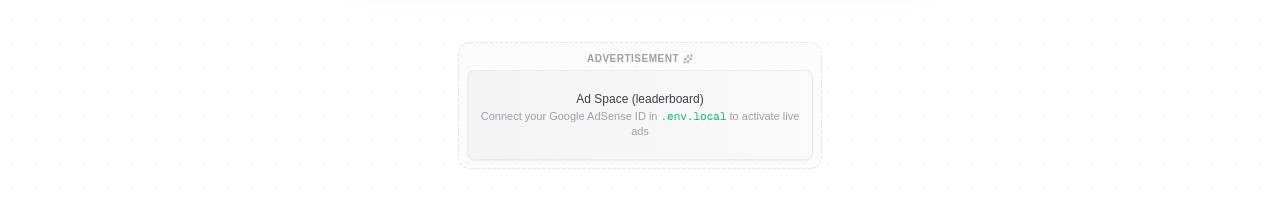
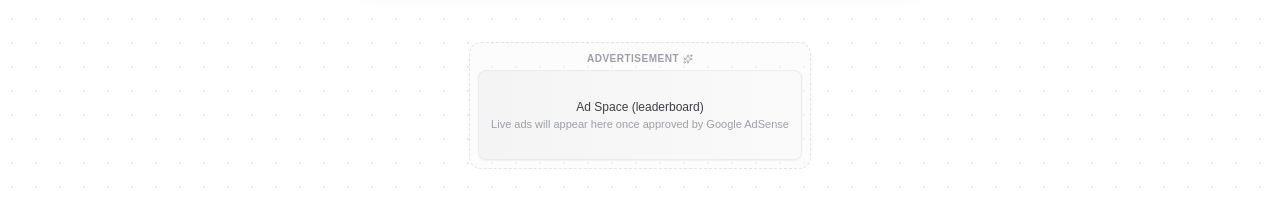
Before and after one commit to neel20409/quicktools, a Next.js app: page / in a window 1280 px wide. Shown: the part 538-746 px from the top of the page. Built offline with nearby package versions, Linux system fonts and the light colour scheme; no server answers.

Commit message:
fix(adsense): add other metadata verification and auto-mount push with fallback styling in AdBanner

```diff
--- a/src/app/layout.tsx
+++ b/src/app/layout.tsx
@@ -65,6 +65,9 @@ export const metadata: Metadata = {
   verification: {
     google: '80OuNJFLs9jPTIyWwPWmkau1BpEeDC-_P3g0o3ZQ1GU',
   },
+  other: {
+    'google-adsense-account': 'ca-pub-8023550227126773',
+  },
 };
 
 export default function RootLayout({
--- a/src/components/AdBanner.tsx
+++ b/src/components/AdBanner.tsx
@@ -1,29 +1,51 @@
 'use client';
 
-import React from 'react';
+import React, { useEffect, useRef } from 'react';
 import { Sparkles } from 'lucide-react';
 
 interface AdBannerProps {
   slot?: string;
+  slotId?: string;
   format?: 'leaderboard' | 'sidebar' | 'inline' | 'in-tool';
   className?: string;
 }
 
 export function AdBanner({
-  slot = 'default-slot',
+  slot,
+  slotId,
   format = 'leaderboard',
   className = '',
 }: AdBannerProps) {
   const isProd = process.env.NODE_ENV === 'production';
-  const adsenseId = process.env.NEXT_PUBLIC_ADSENSE_CLIENT_ID;
+  const adsenseId = process.env.NEXT_PUBLIC_ADSENSE_CLIENT_ID || 'ca-pub-8023550227126773';
+  const adRef = useRef<HTMLModElement | null>(null);
+  const pushedRef = useRef(false);
+
+  // Use slotId if numeric, else check slot. Only pass data-ad-slot if strictly numeric.
+  const rawSlot = slotId || slot || '';
+  const isNumericSlot = /^\d+$/.test(rawSlot.trim());
 
   // Format classes & aspect ratios
   const formatStyles = {
-    leaderboard: 'w-full max-w-[728px] min-h-[90px] h-[90px]',
+    leaderboard: 'w-full max-w-[728px] min-h-[90px]',
     sidebar: 'w-full max-w-[300px] min-h-[250px] md:min-h-[600px]',
     inline: 'w-full max-w-[728px] min-h-[120px]',
     'in-tool': 'w-full max-w-[468px] min-h-[60px]',
   };
+
+  useEffect(() => {
+    if (isProd && adsenseId && !pushedRef.current) {
+      try {
+        if (typeof window !== 'undefined') {
+          ((window as unknown as { adsbygoogle: unknown[] }).adsbygoogle =
+            (window as unknown as { adsbygoogle: unknown[] }).adsbygoogle || []).push({});
+          pushedRef.current = true;
+        }
+      } catch (err) {
+        console.error('AdSense push error:', err);
+      }
+    }
+  }, [isProd, adsenseId]);
 
   return (
     <div
@@ -34,29 +56,30 @@ export function AdBanner({
         <Sparkles className="w-2.5 h-2.5 text-zinc-400" />
       </div>
 
+      <div className={`flex items-center justify-center w-full ${formatStyles[format]}`}>
         {adsenseId && isProd ? (
-        // Live AdSense tag
           <ins
+            ref={adRef}
             className="adsbygoogle"
-          style={{ display: 'block' }}
+            style={{ display: 'block', width: '100%', minHeight: '60px' }}
             data-ad-client={adsenseId}
-          data-ad-slot={slot}
+            {...(isNumericSlot ? { 'data-ad-slot': rawSlot.trim() } : {})}
             data-ad-format="auto"
             data-full-width-responsive="true"
           />
         ) : (
-        // Premium Mock Ad Container (visible in dev / before AdSense approval)
           <div
-          className={`flex flex-col items-center justify-center text-center p-3 rounded-lg bg-gradient-to-r from-zinc-100 to-zinc-50 dark:from-zinc-900/60 dark:to-zinc-800/40 border border-zinc-200/60 dark:border-zinc-800/60 text-zinc-500 dark:text-zinc-400 text-xs shadow-xs ${formatStyles[format]}`}
+            className={`flex flex-col items-center justify-center text-center p-3 rounded-lg bg-gradient-to-r from-zinc-100 to-zinc-50 dark:from-zinc-900/60 dark:to-zinc-800/40 border border-zinc-200/60 dark:border-zinc-800/60 text-zinc-500 dark:text-zinc-400 text-xs shadow-xs w-full h-full`}
           >
             <div className="font-medium text-zinc-700 dark:text-zinc-300">
               Ad Space ({format})
             </div>
             <p className="text-[11px] text-zinc-400 mt-0.5 max-w-xs">
-            Connect your Google AdSense ID in <code className="text-emerald-500">.env.local</code> to activate live ads
+              Live ads will appear here once approved by Google AdSense
             </p>
           </div>
         )}
       </div>
+    </div>
   );
 }
```
Lines whose indentation alone changed are shown as unchanged.
